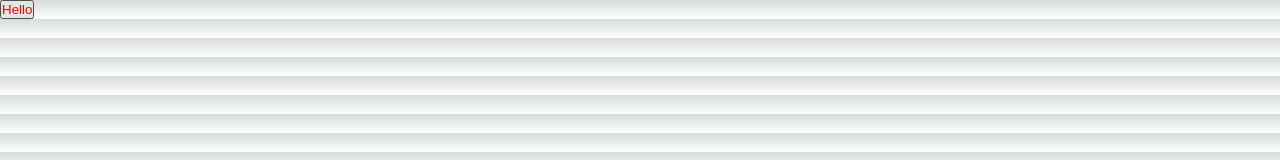
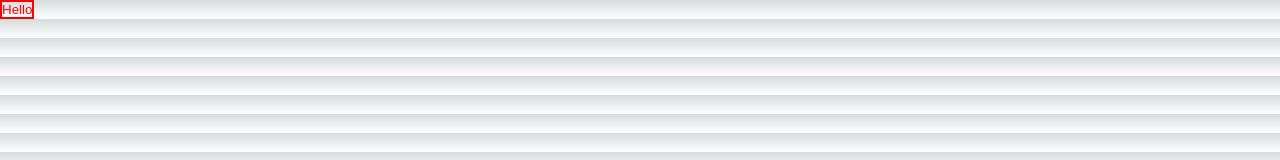
Before and after one commit to nkserveren26/testnextjs, a Next.js app: page /styledprops in a window 1280 px wide. Shown: the top 160 px of the page. Built offline with nearby package versions, Linux system fonts and the light colour scheme.

Commit message:
correct styledprops

```diff
--- a/src/pages/styledprops.tsx
+++ b/src/pages/styledprops.tsx
@@ -2,17 +2,20 @@ import { NextPage } from "next";
 import styled from "styled-components";
 
 type ButtonProps = {
+    backGroundColor: string,
     color: string
 }
 
 const Button = styled.button<ButtonProps>`
     color: ${(props) => props.color};
+    background: ${(props) => props.backGroundColor};
+    border: 2px solid ${(props) => props.color};
 `
 
 const Styledprops: NextPage = () => {
     return (
         <div>
-            <Button color="#FF0000">
+            <Button color="#FF0000" backGroundColor="transparent">
                 Hello
             </Button>
         </div>
```
